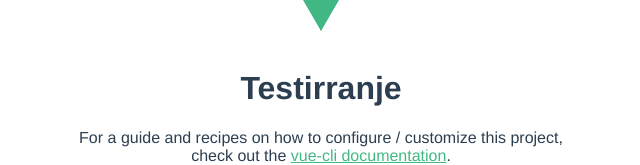
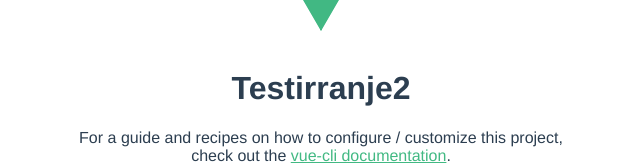
Before and after one commit to Neshke/deltagraf, a Vue app: page / in a window 1280 px wide. Shown: the part 241-406 px from the top of the page, without its empty margins (319-959 px from the left). Built offline with nearby package versions, Linux system fonts and the light colour scheme.

Commit message:
h1 change 2

```diff
--- a/src/views/Home.vue
+++ b/src/views/Home.vue
@@ -1,7 +1,7 @@
 <template>
   <div class="home">
     <img alt="Vue logo" src="../assets/logo.png">
-    <HelloWorld msg="Testirranje"/>
+    <HelloWorld msg="Testirranje2"/>
   </div>
 </template>
 
```
